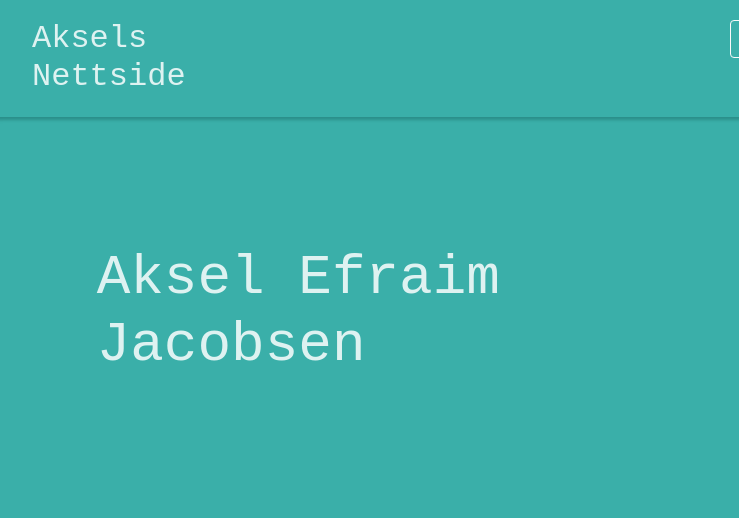
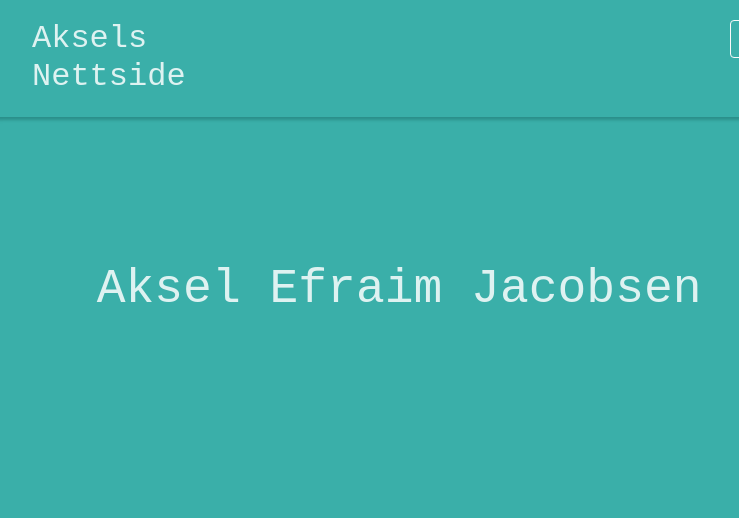
Before and after one commit to Akselja/Aksels-CV-side, a website: page index.html in a window 1280 px wide. Shown: the full height of the page, 0-739 px from the left. Drawn offline with nearby package versions, Linux system fonts and the light colour scheme; a web font is replaced by a local one.

```diff
--- a/styles.css
+++ b/styles.css
@@ -37,8 +37,8 @@
 
 /*About Section*/
 #mainTitle {
-    padding: 8rem 0;
-    font-size: 3.5rem;
+    padding: 9rem 0;
+    font-size: 3rem;
     font-family: 'Azeret Mono', monospace;
     color: #DEF2F1;
 }
```
Also changed, not shown: package.json (added, +15 -0 lines), img/Aksel CV-Image.jpg (added), 1 other file.
